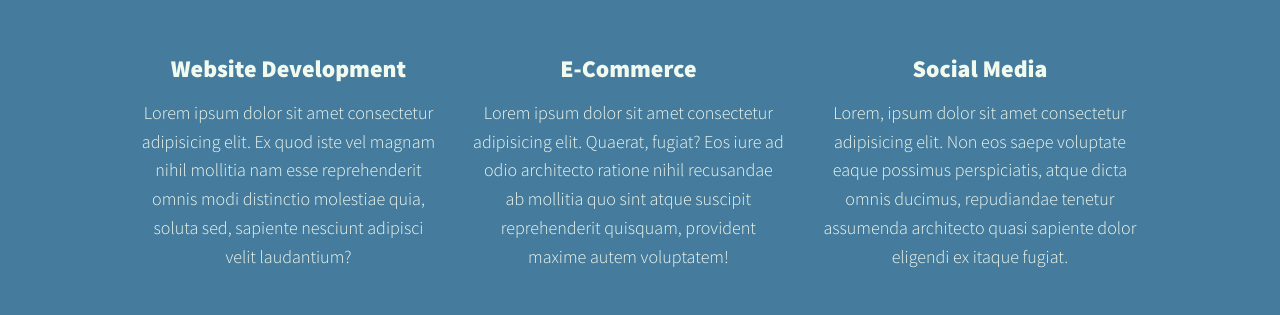
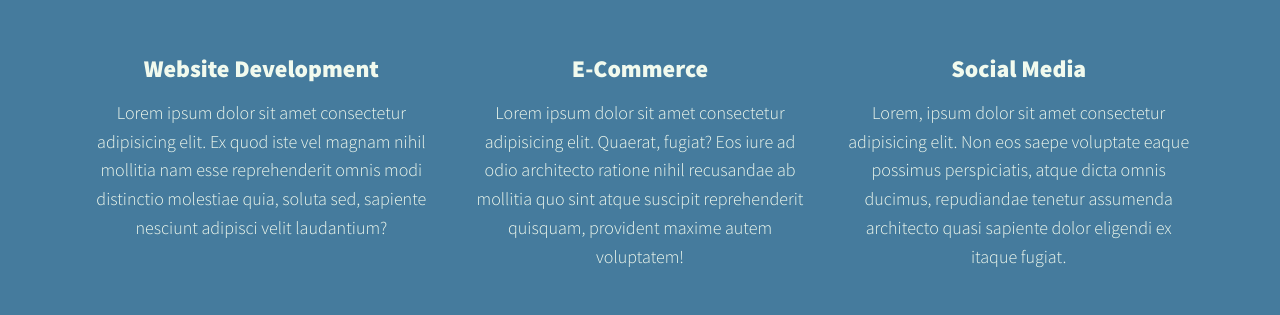
Before and after one commit to ryanroat/portfolioV4, a website: page index.html in a window 1280 px wide. Shown: the part 637-952 px from the top of the page. Drawn offline with nearby package versions, Linux system fonts and the light colour scheme; a script that the page names is missing; a web font is replaced by a local one.

Commit message:
fix flex centering in services

```diff
--- a/css/style.css
+++ b/css/style.css
@@ -340,7 +340,7 @@ header {
 }
 
 .services {
-  margin-bottom: 4em;
+  margin-bottom: 3em;
 }
 
 .service {
@@ -351,9 +351,13 @@ header {
 @media (min-width: 800px) {
   .services {
     display: flex;
-    max-width: 1000px;
+    max-width: 1100px;
     margin-left: auto;
     margin-right: auto;
+  }
+
+  .service {
+    flex: 1 1 0px;
   }
 
   .service + .service {
```
